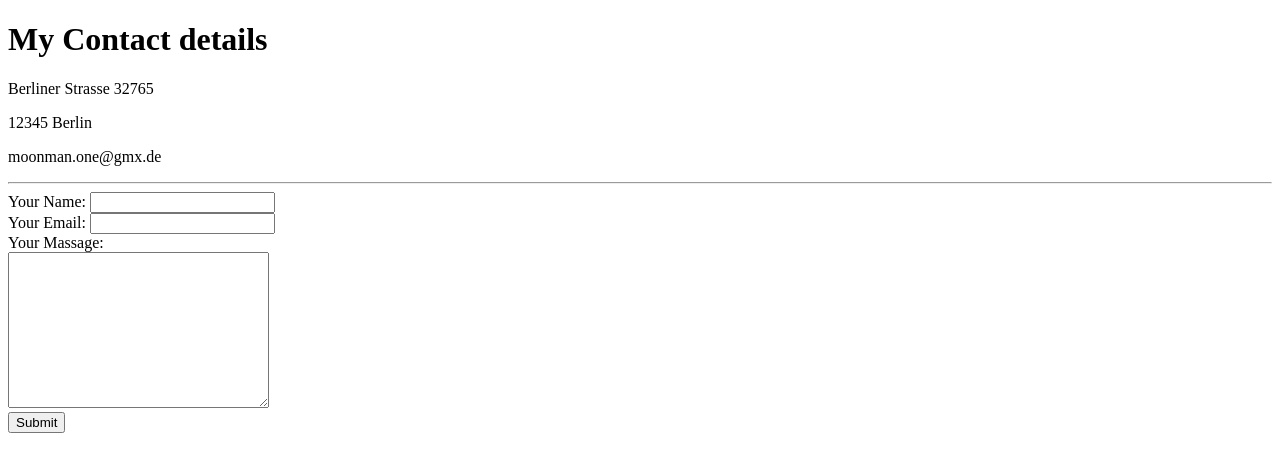
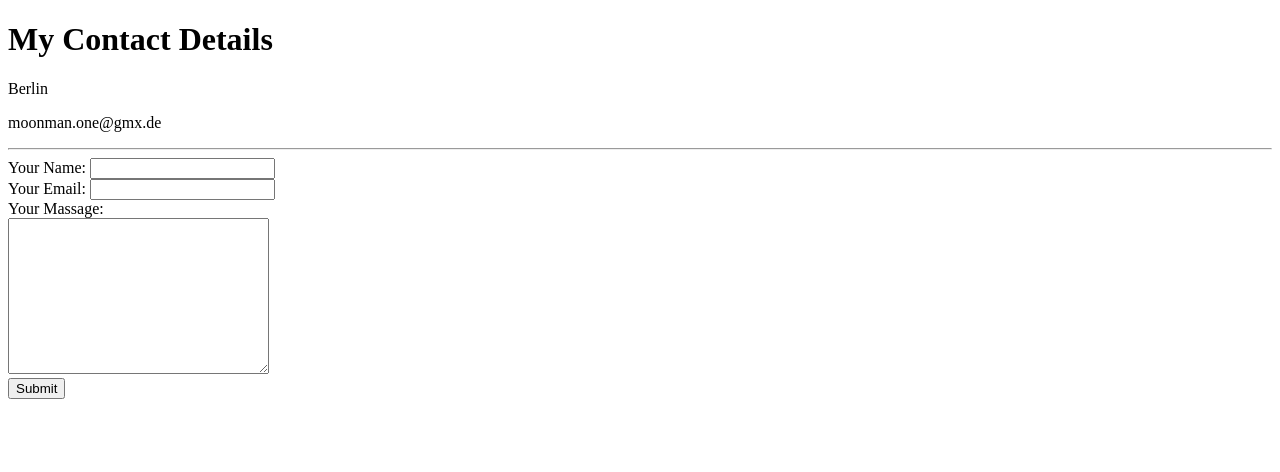
Before and after one commit to FelixAtHub/cw, a plain HTML site: page contact.html in a window 1280 px wide. Drawn offline with Linux system fonts and the light colour scheme.

Commit message:
Changed some spellings and mail

```diff
--- a/contact.html
+++ b/contact.html
@@ -2,15 +2,14 @@
 <html lang="en">
 <head>
     <meta charset="UTF-8">
-    <title>Contact Informations</title>
+    <title>Contact</title>
 </head>
 <body>
-    <h1>My Contact details</h1>
-    <p>Berliner Strasse 32765</p>
-    <p>12345 Berlin</p>
+    <h1>My Contact Details</h1>
+    <p>Berlin</p>
     <p>moonman.one@gmx.de</p>
     <hr>
-    <form class="" action="mailto:felixlennigk@me.com" method="post" enctype="text/plain">
+    <form class="" action="mailto:moonman.one@gmx.de" method="post" enctype="text/plain">
         <label>Your Name:</label>
         <input type="text" name="yourName" value=""><br>
         <label>Your Email:</label>
```
